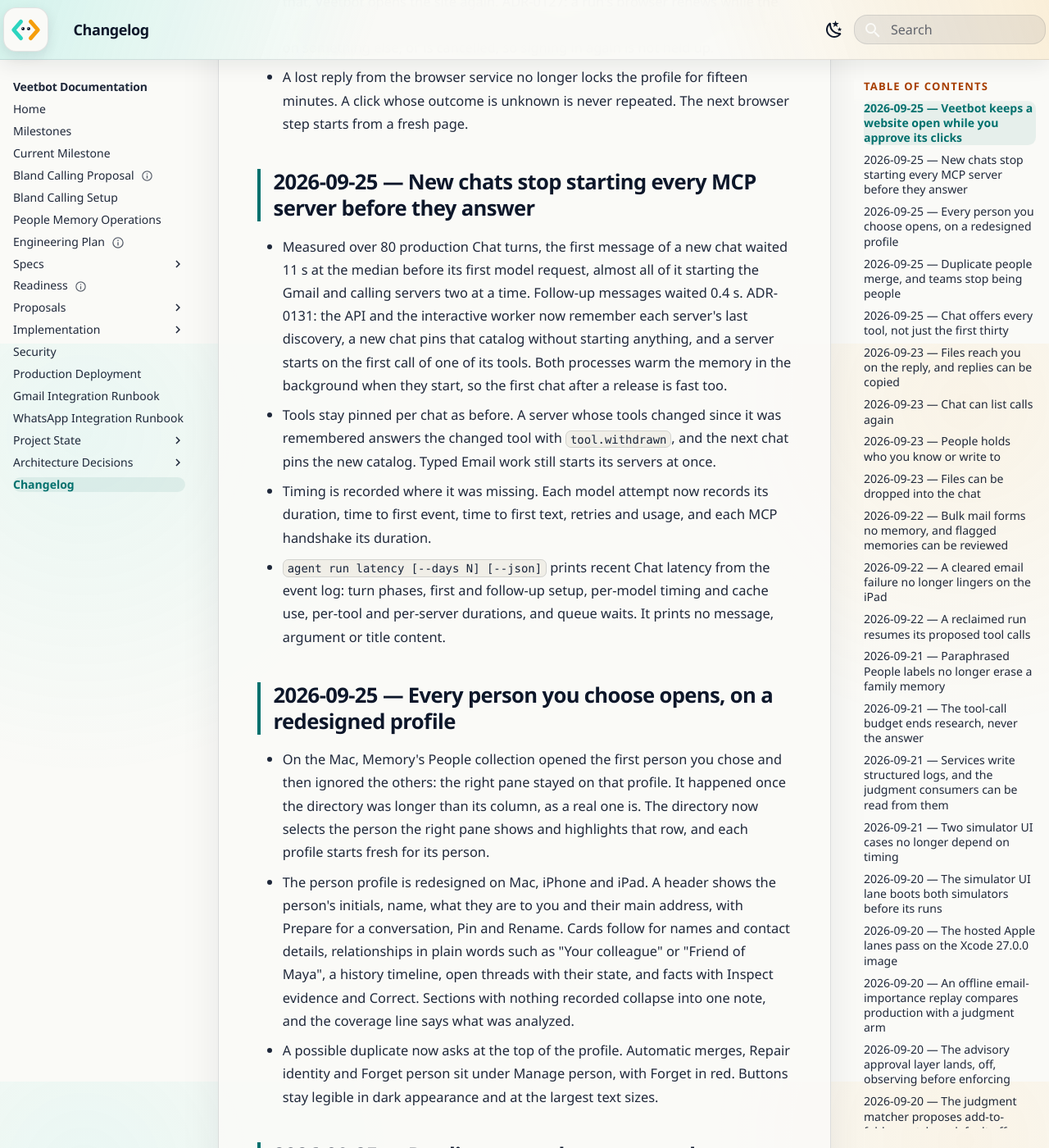
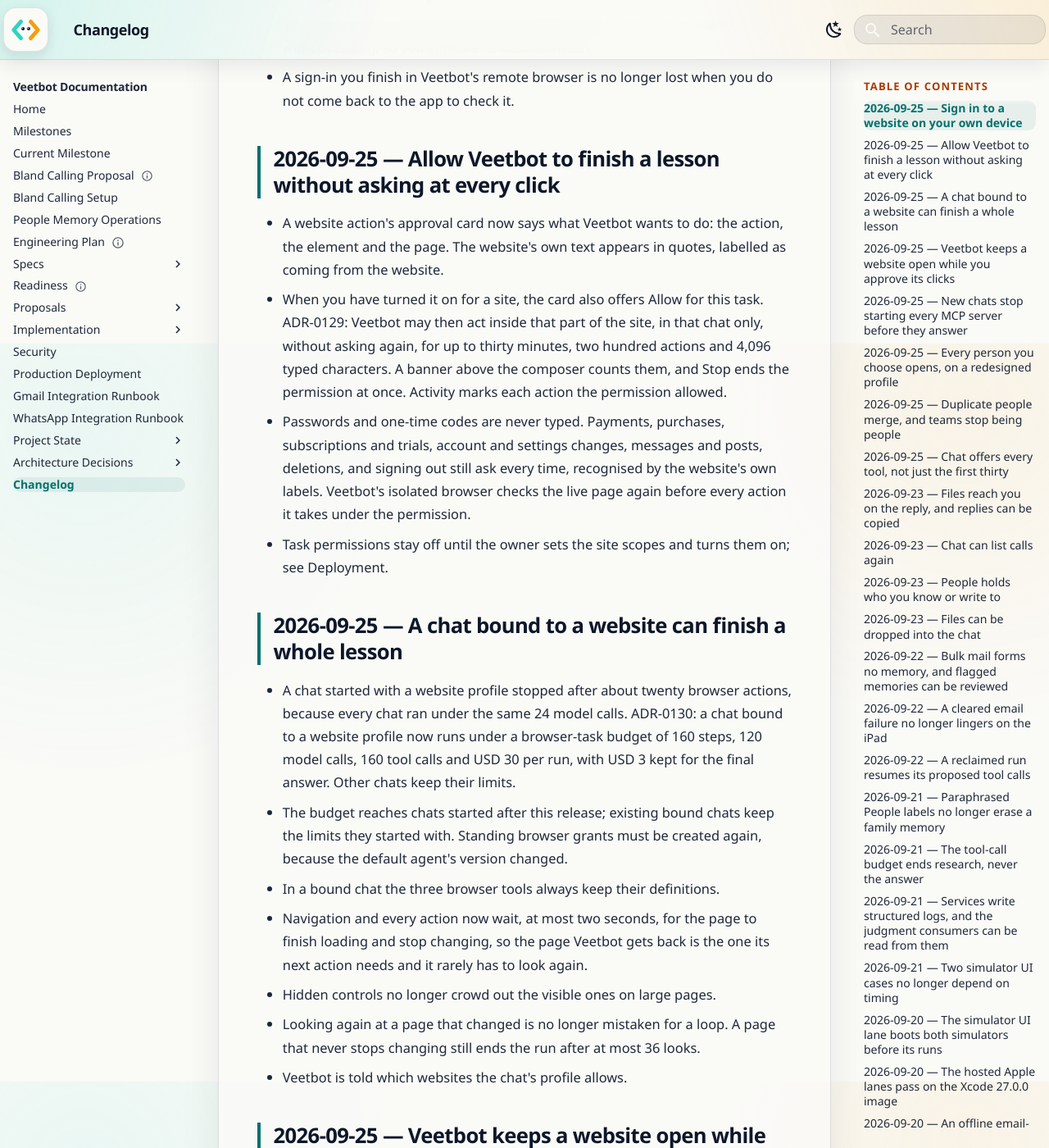
Before and after one commit to avitus/veetbot, an MkDocs documentation site: the page built from docs/changelog.md, in a window 1280 px wide and 1400 px high, scrolled down 481 px. Shown: the whole window at 82% size. Built offline with MkDocs 1.6.1 and Material for MkDocs 9.7.7, drawn with Linux system fonts in a browser that asks for light colours; some of the changed text lies outside the part shown.

Commit message:
docs(changelog): the website lesson path (I-4)
Integration I-4 (build plan 2.5): one changelog commit dated the landing
day, 2026-09-25, with three entries, newest first above ADR-0127's:

- ADR-0128, sign in on your own device: 0128 design section 7.4 item 13,
  as written.
- ADR-0129, Allow for this task: drafted here, because the 0129 design
  names the entry (O11) without text. It follows the card, banner and
  exclusion wording of build plan section 4.3.7 and ADR-0129, and points
  to Deployment for turning it on.
- ADR-0130, a whole lesson in one chat: the two parts of 0130 design O8
  under one heading, part 1's bullets first and part 2's after them.

Completion report
- Files changed: docs/changelog.md.
- Behavior: none; user-facing record of behaviour already on this branch.
- Reading lane: A (the range this lands in); this commit alone would be C.
- Red: none; not a behaviour change.
- Tests and checks: make docs-check passed (5.8 s; 229 citations checked,
  568 gate registry entries reconciled).
- Documentation: docs/changelog.md.
- Acceptance criteria: build plan I-4.
- Known limitations: none.
- Deviations: ADR-0130's two authored entries share one heading, so the day
  carries the plan's three entries; the 0129 entry's text is drafted here.
- ADRs: none.

Reading-Lane: A
Co-Authored-By: Claude Opus 5.5 <noreply@anthropic.com>

```diff
--- a/docs/changelog.md
+++ b/docs/changelog.md
@@ -3,6 +3,56 @@ title: Changelog
 ---
 
 # Changelog
+
+## 2026-09-25 — Sign in to a website on your own device
+
+- Website Access can now sign in on this device. The website opens inside
+  the app, you sign in as usual, and tap I'm signed in. The app hands only
+  that website's sign-in to Veetbot's isolated browser, which checks it
+  from the server before saving it, and then forgets it. Sites that refuse
+  Veetbot's remote browser, such as Duolingo, work this way.
+- Signing in again ends any permission Veetbot held to act on that website
+  without asking, so you approve its actions afresh.
+- A sign-in you finish in Veetbot's remote browser is no longer lost when
+  you do not come back to the app to check it.
+
+## 2026-09-25 — Allow Veetbot to finish a lesson without asking at every click
+
+- A website action's approval card now says what Veetbot wants to do: the
+  action, the element and the page. The website's own text appears in
+  quotes, labelled as coming from the website.
+- When you have turned it on for a site, the card also offers Allow for this
+  task. ADR-0129: Veetbot may then act inside that part of the site, in that
+  chat only, without asking again, for up to thirty minutes, two hundred
+  actions and 4,096 typed characters. A banner above the composer counts
+  them, and Stop ends the permission at once. Activity marks each action the
+  permission allowed.
+- Passwords and one-time codes are never typed. Payments, purchases,
+  subscriptions and trials, account and settings changes, messages and posts,
+  deletions, and signing out still ask every time, recognised by the
+  website's own labels. Veetbot's isolated browser checks the live page again
+  before every action it takes under the permission.
+- Task permissions stay off until the owner sets the site scopes and turns
+  them on; see Deployment.
+
+## 2026-09-25 — A chat bound to a website can finish a whole lesson
+
+- A chat started with a website profile stopped after about twenty browser
+  actions, because every chat ran under the same 24 model calls. ADR-0130: a
+  chat bound to a website profile now runs under a browser-task budget of
+  160 steps, 120 model calls, 160 tool calls and USD 30 per run, with USD 3
+  kept for the final answer. Other chats keep their limits.
+- The budget reaches chats started after this release; existing bound chats
+  keep the limits they started with. Standing browser grants must be
+  created again, because the default agent's version changed.
+- In a bound chat the three browser tools always keep their definitions.
+- Navigation and every action now wait, at most two seconds, for the page
+  to finish loading and stop changing, so the page Veetbot gets back is the
+  one its next action needs and it rarely has to look again.
+- Hidden controls no longer crowd out the visible ones on large pages.
+- Looking again at a page that changed is no longer mistaken for a loop. A
+  page that never stops changing still ends the run after at most 36 looks.
+- Veetbot is told which websites the chat's profile allows.
 
 ## 2026-09-25 — Veetbot keeps a website open while you approve its clicks
 
```
